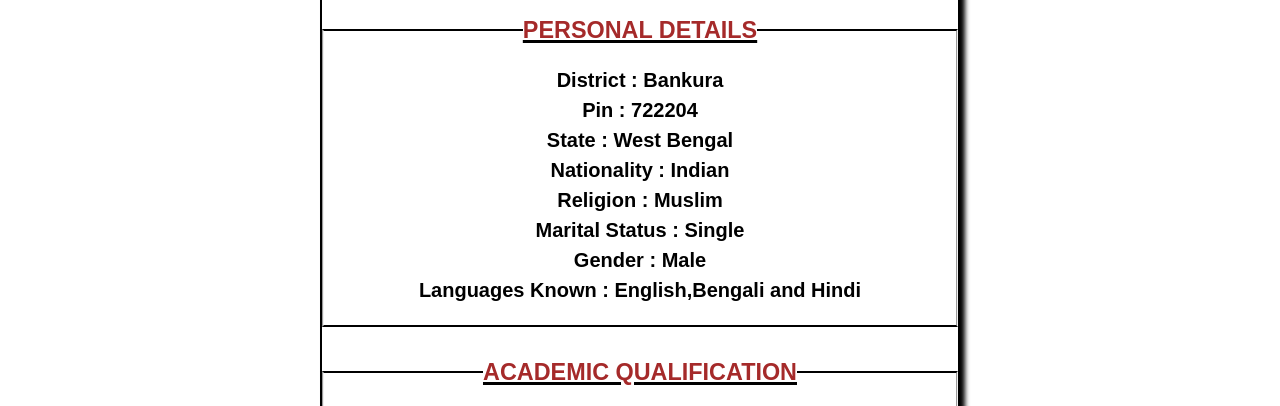
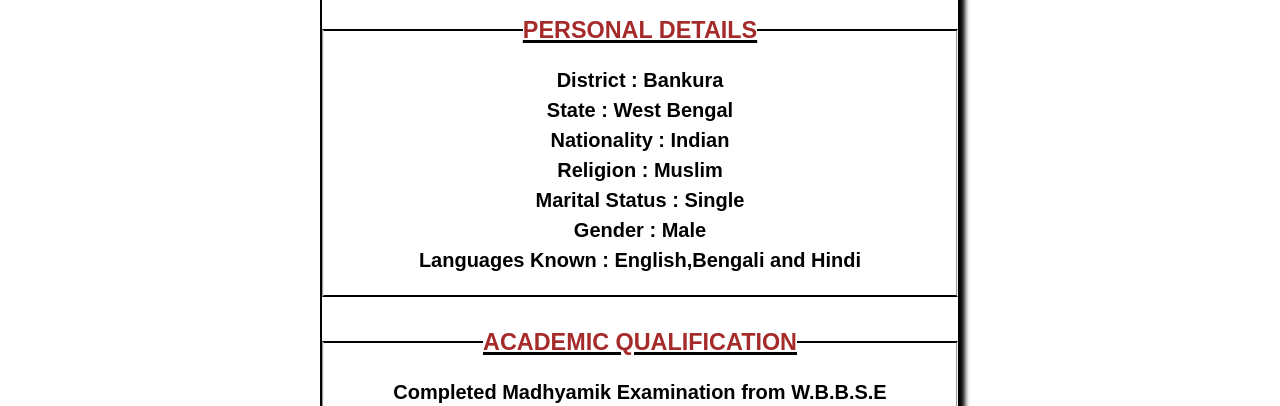
Before and after one commit to jabedalimollah/jabed, a plain HTML site: page profile.html in a window 1280 px wide. Shown: the part 394-800 px from the top of the page. Drawn offline with Linux system fonts and the light colour scheme.

Commit message:
change commit.

```diff
--- a/profile.html
+++ b/profile.html
@@ -30,7 +30,6 @@
                 <fieldset>
                 <legend><h3>PERSONAL DETAILS</h3></legend>
                 District : Bankura<br>
-                Pin : 722204<br>
                 State : West Bengal<br>
                 Nationality : Indian<br>
                 Religion : Muslim<br>
```
